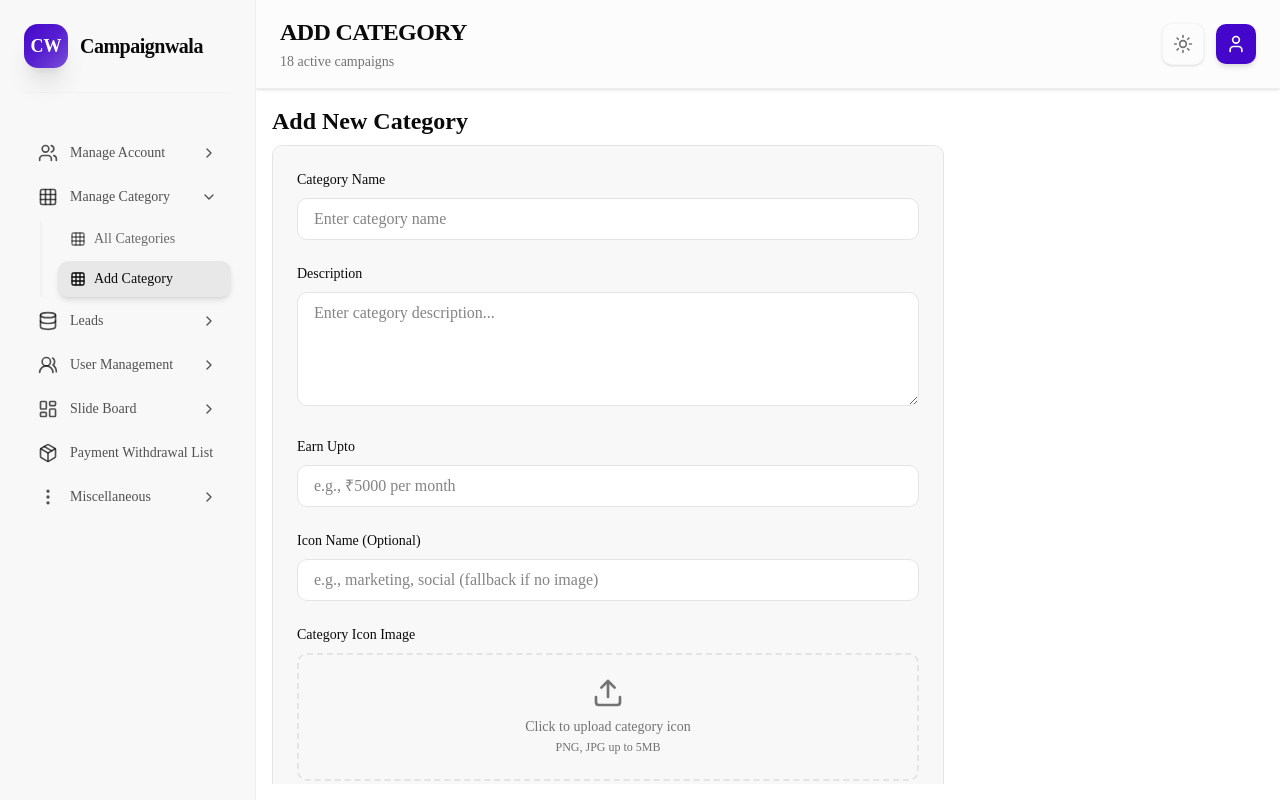
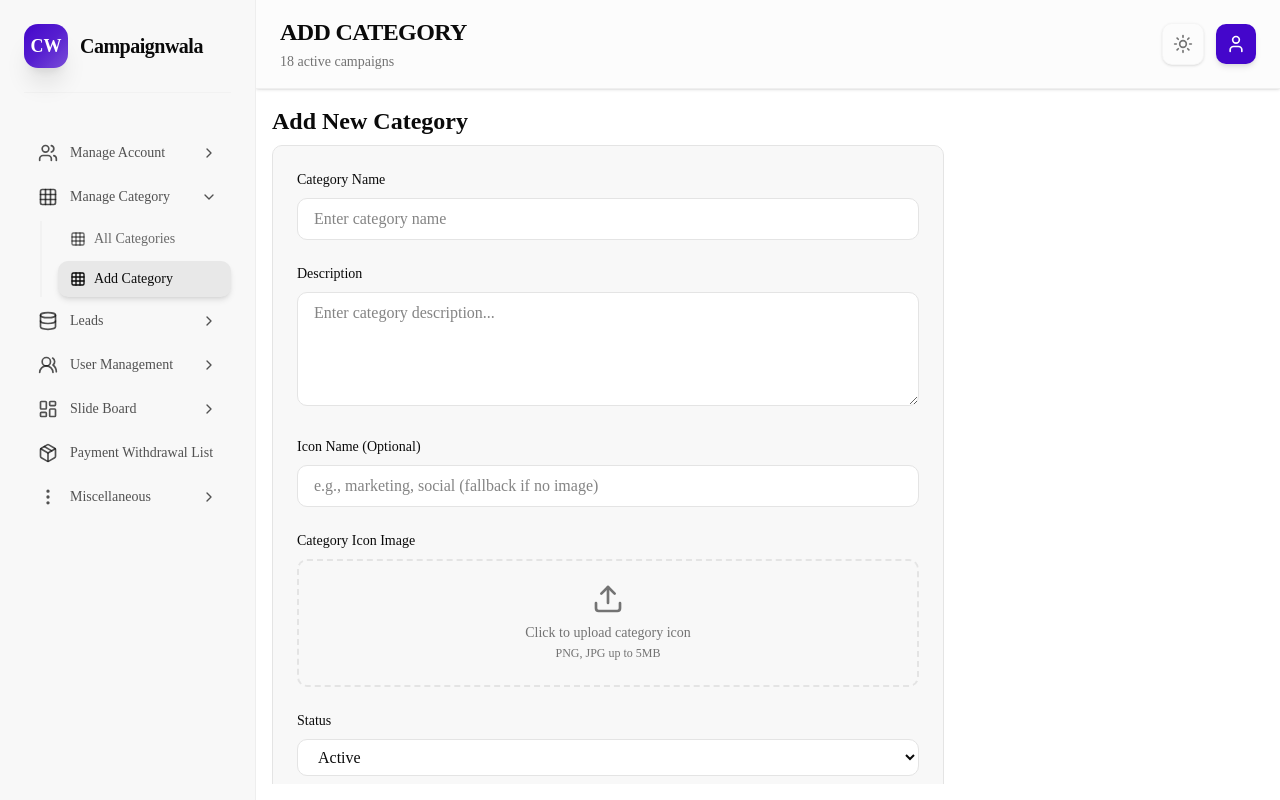
Before and after one commit to campaignwalatech-netizen/campaignwala-admin-panel-test1, a React (Vite) app: page /admin/add-category in a window 1280 px wide. Built offline with nearby package versions, Linux system fonts and the light colour scheme; sample sign-in values are in the browser's storage.

Commit message:
add changes

```diff
--- a/src/adminDashboard/forms/AddCategoryForm.jsx
+++ b/src/adminDashboard/forms/AddCategoryForm.jsx
@@ -11,7 +11,6 @@ export default function AddCategoryForm() {
   const [formData, setFormData] = useState({
     name: "",
     description: "",
-    earnUpto: "",
     icon: "",
     iconImage: null,
     status: "active"
@@ -26,7 +25,6 @@ export default function AddCategoryForm() {
       setFormData({
         name: editCategory.name || "",
         description: editCategory.description || "",
-        earnUpto: editCategory.earnUpto || "",
         icon: editCategory.icon || "",
         iconImage: null,
         status: editCategory.status || "active"
@@ -49,7 +47,6 @@ export default function AddCategoryForm() {
       setFormData({
         name: "",
         description: "",
-        earnUpto: "",
         icon: "",
         iconImage: null,
         status: "active"
@@ -131,19 +128,6 @@ export default function AddCategoryForm() {
               rows={4}
               className="w-full px-4 py-2 bg-background border border-border rounded-lg text-foreground focus:outline-none focus:ring-2 focus:ring-primary"
               placeholder="Enter category description..."
-              required
-            />
-          </div>
-
-          <div>
-            <label className="block text-sm font-medium text-foreground mb-2">Earn Upto</label>
-            <input
-              type="text"
-              name="earnUpto"
-              value={formData.earnUpto}
-              onChange={handleChange}
-              className="w-full px-4 py-2 bg-background border border-border rounded-lg text-foreground focus:outline-none focus:ring-2 focus:ring-primary"
-              placeholder="e.g., ₹5000 per month"
               required
             />
           </div>
```
